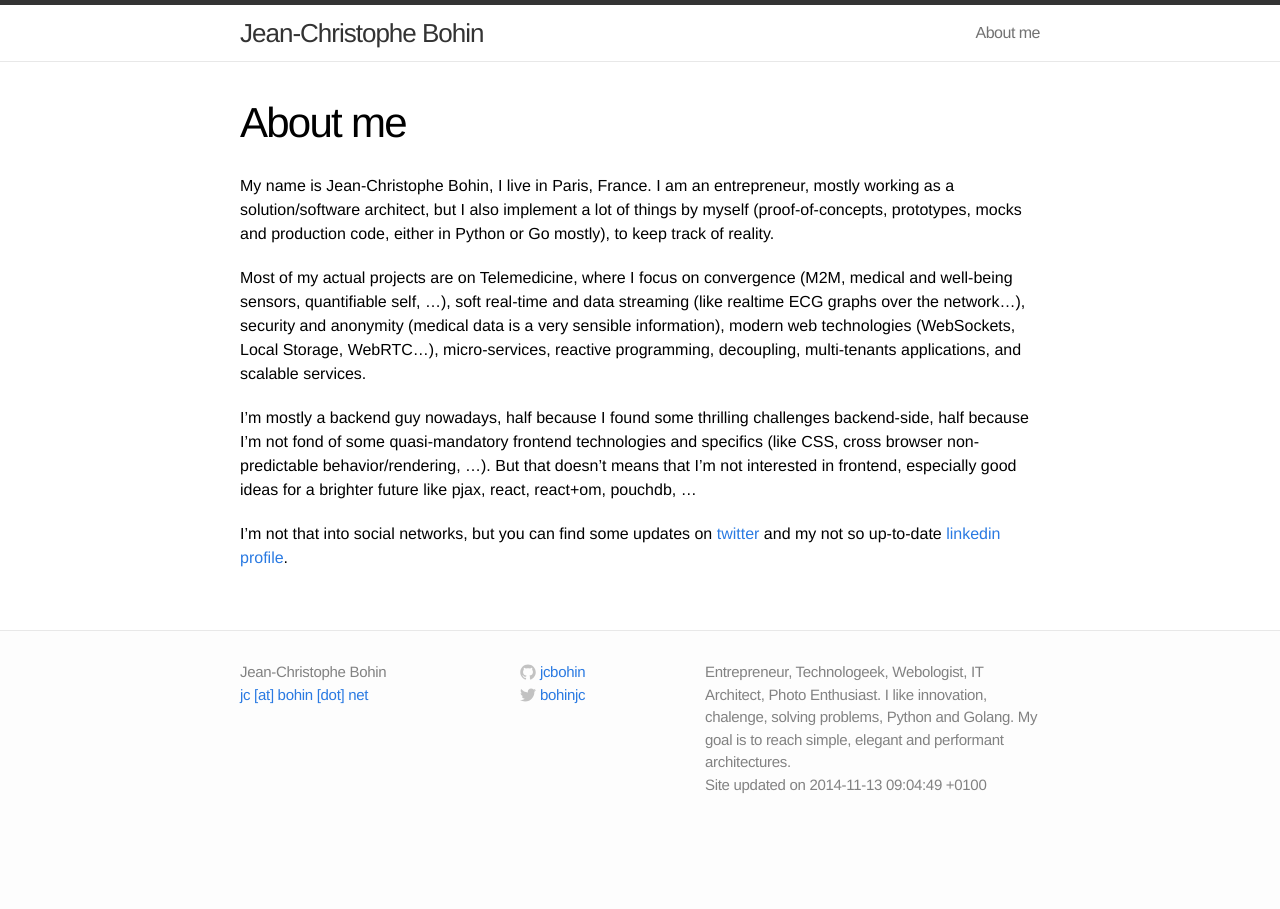
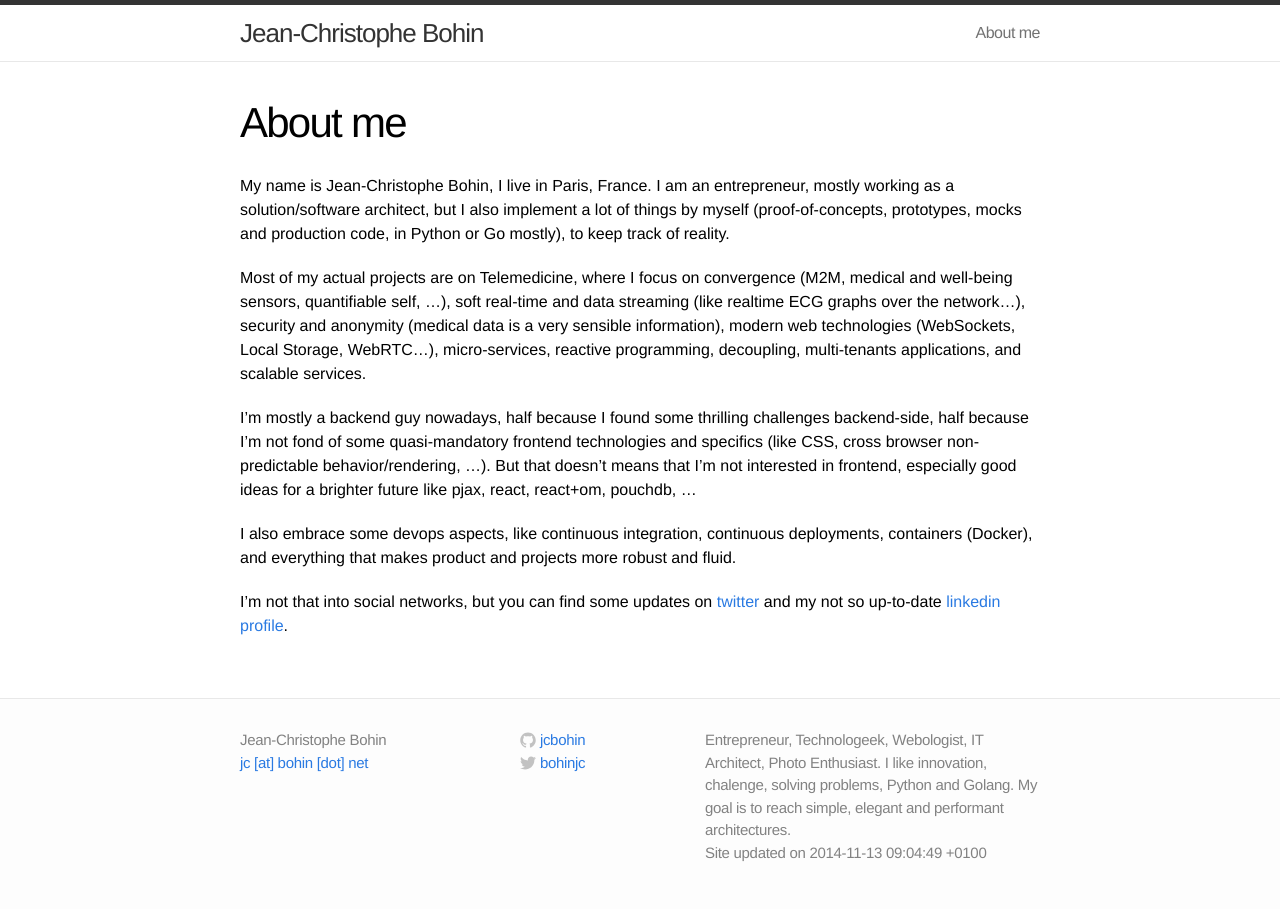
Before and after one commit to jcbohin/jcbohin.github.io, a Jekyll site: the page built from about.md, in a window 1280 px wide. Built offline with Jekyll 4.4.1, drawn with Linux system fonts in a browser that asks for light colours.

Commit message:
about update

```diff
--- a/about.md
+++ b/about.md
@@ -4,10 +4,12 @@ title: About me
 permalink: /about/
 ---
 
-My name is Jean-Christophe Bohin, I live in Paris, France. I am an entrepreneur, mostly working as a solution/software architect, but I also implement a lot of things by myself (proof-of-concepts, prototypes, mocks and production code, either in Python or Go mostly), to keep track of reality.
+My name is Jean-Christophe Bohin, I live in Paris, France. I am an entrepreneur, mostly working as a solution/software architect, but I also implement a lot of things by myself (proof-of-concepts, prototypes, mocks and production code, in Python or Go mostly), to keep track of reality.
 
 Most of my actual projects are on Telemedicine, where I focus on convergence (M2M, medical and well-being sensors, quantifiable self, ...), soft real-time and data streaming (like realtime ECG graphs over the network...), security and anonymity (medical data is a very sensible information), modern web technologies (WebSockets, Local Storage, WebRTC...), micro-services, reactive programming, decoupling, multi-tenants applications, and scalable services.
 
 I'm mostly a backend guy nowadays, half because I found some thrilling challenges backend-side, half because I'm not fond of some quasi-mandatory frontend technologies and specifics (like CSS, cross browser non-predictable behavior/rendering, ...). But that doesn't means that I'm not interested in frontend, especially good ideas for a brighter future like pjax, react, react+om, pouchdb, ...
 
+I also embrace some devops aspects, like continuous integration, continuous deployments, containers (Docker), and everything that makes product and projects more robust and fluid.
+
 I'm not that into social networks, but you can find some updates on [twitter](https://twitter.com/bohinjc) and my not so up-to-date [linkedin profile](http://linkedin.com/in/bohinjc/).
```
